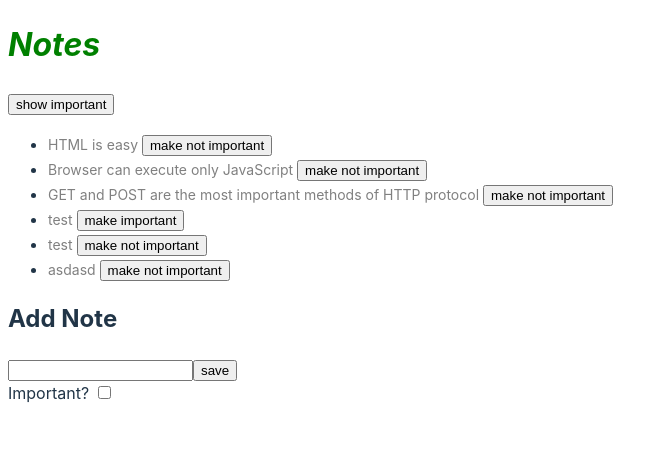
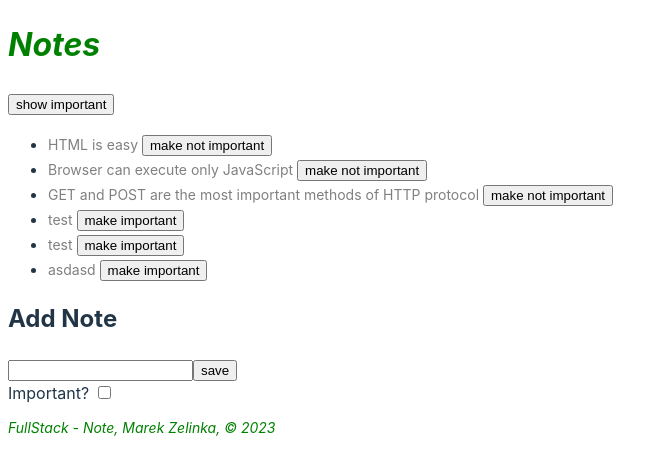
Before and after one commit to zelinka-marek/fullstack-notes, a React (Vite) app: page / in a window 1280 px wide. Shown: the top 474 px of the page, without its empty margins (0-668 px from the left). Built offline with nearby package versions, Linux system fonts and the light colour scheme; data requests are answered from the project's data file.

Commit message:
inline styles

```diff
--- a/db.json
+++ b/db.json
@@ -22,12 +22,12 @@
     },
     {
       "content": "test",
-      "important": true,
+      "important": false,
       "id": 5
     },
     {
       "content": "asdasd",
-      "important": true,
+      "important": false,
       "id": 8
     }
   ]
--- a/src/app.jsx
+++ b/src/app.jsx
@@ -4,6 +4,20 @@ import { NoteDetails } from "./components/note-details";
 import { NoteForm } from "./components/note-form";
 import { NoteList } from "./components/note-list";
 import { getNotes, updateNote } from "./services/note";
+
+function Footer() {
+  const style = {
+    color: "green",
+    fontSize: 14,
+    marginTop: 12,
+  };
+
+  return (
+    <footer style={style}>
+      <em>FullStack - Note, Marek Zelinka, &copy; 2023 </em>
+    </footer>
+  );
+}
 
 export function App() {
   const [notes, setNotes] = useState([]);
@@ -57,6 +71,7 @@ export function App() {
       />
       <h2>Add Note</h2>
       <NoteForm onSubmit={addNote} />
+      <Footer />
     </>
   );
 }
```
